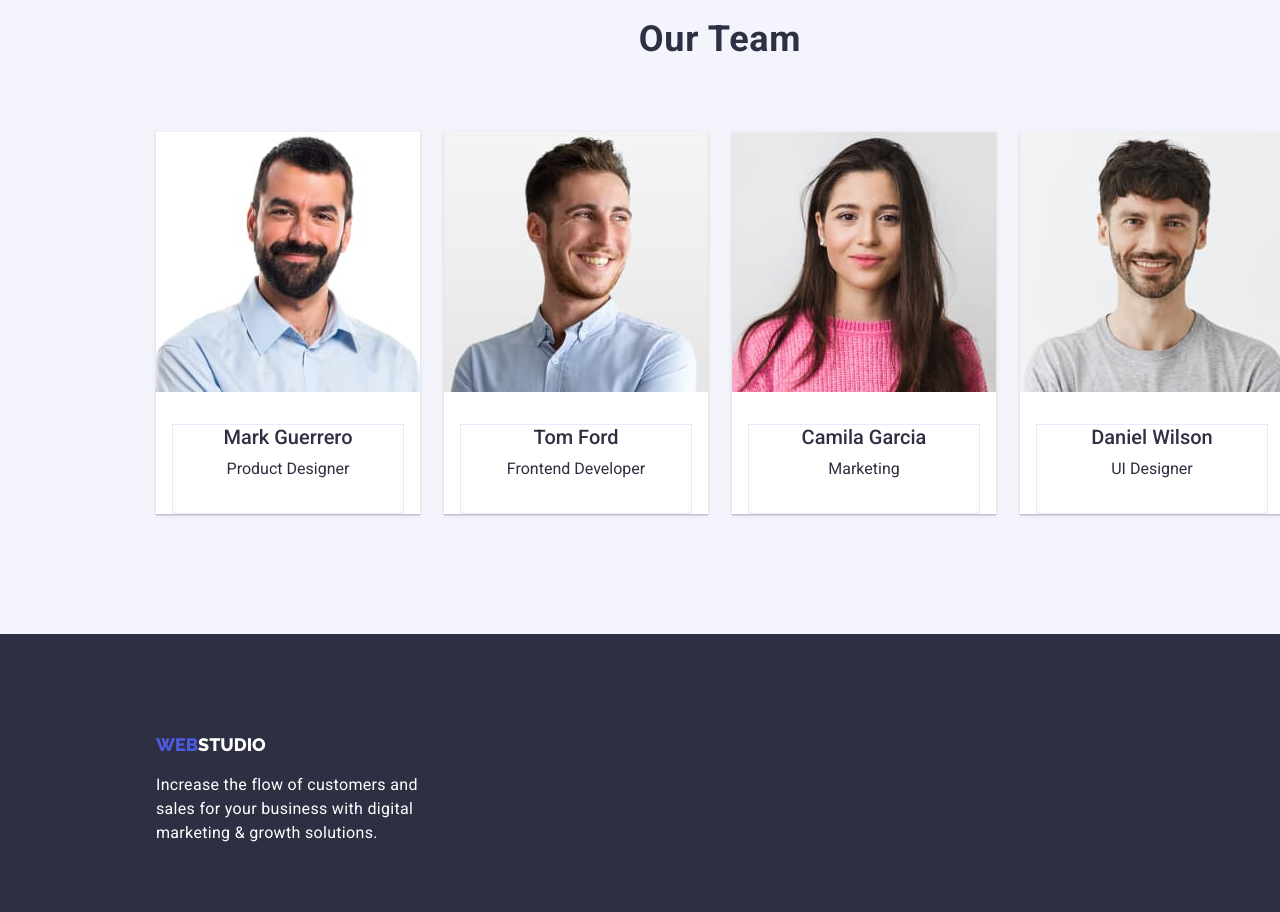
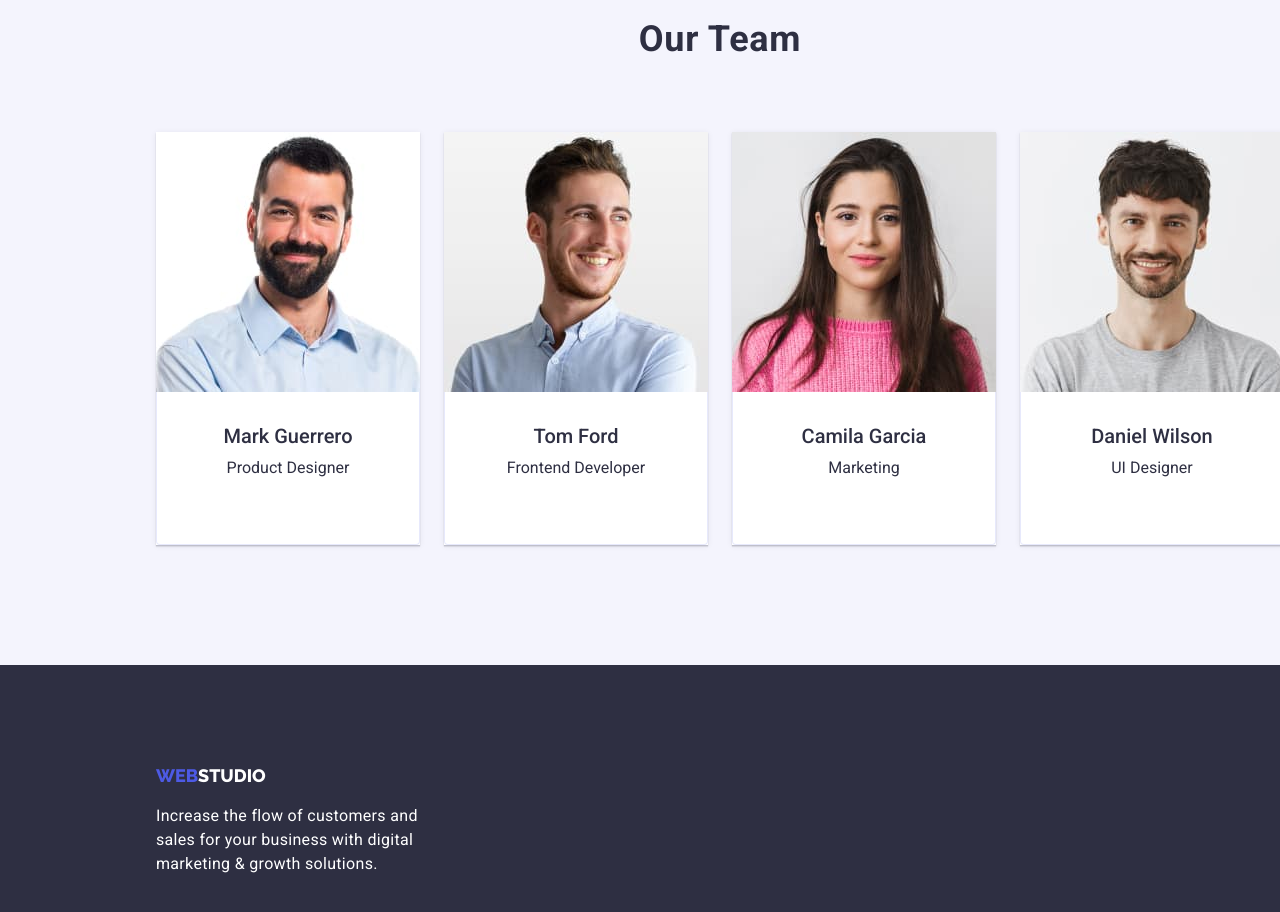
Before and after one commit to MichalRzeszot/goit-markup-hw-03, a plain HTML site: page index.html in a window 1280 px wide. Shown: the part 1680-2592 px from the top of the page. Drawn offline with nearby package versions, Linux system fonts and the light colour scheme.

Commit message:
Update styles.css

```diff
--- a/css/styles.css
+++ b/css/styles.css
@@ -141,7 +141,6 @@ body {
   flex-direction: column;
   justify-content: center;
   align-items: center;
-  gap: 32px;
   text-align: center;
   background-color: white;
   box-shadow: 0px 2px 1px 0px rgba(46, 47, 66, 0.08),
@@ -310,13 +309,15 @@ body {
 }
 .team-description {
   display: flex;
-  width: 232px;
+  width: 100%;
   flex-direction: column;
   justify-content: center;
   align-items: center;
   gap: 8px;
+  padding: 32px 0px;
   border: 1px solid var(--cornflower);
   border-radius: 0px 0px 4px 4px;
+  border-top: none;
 }
 .img-heading {
   font-size: 20px;
```
